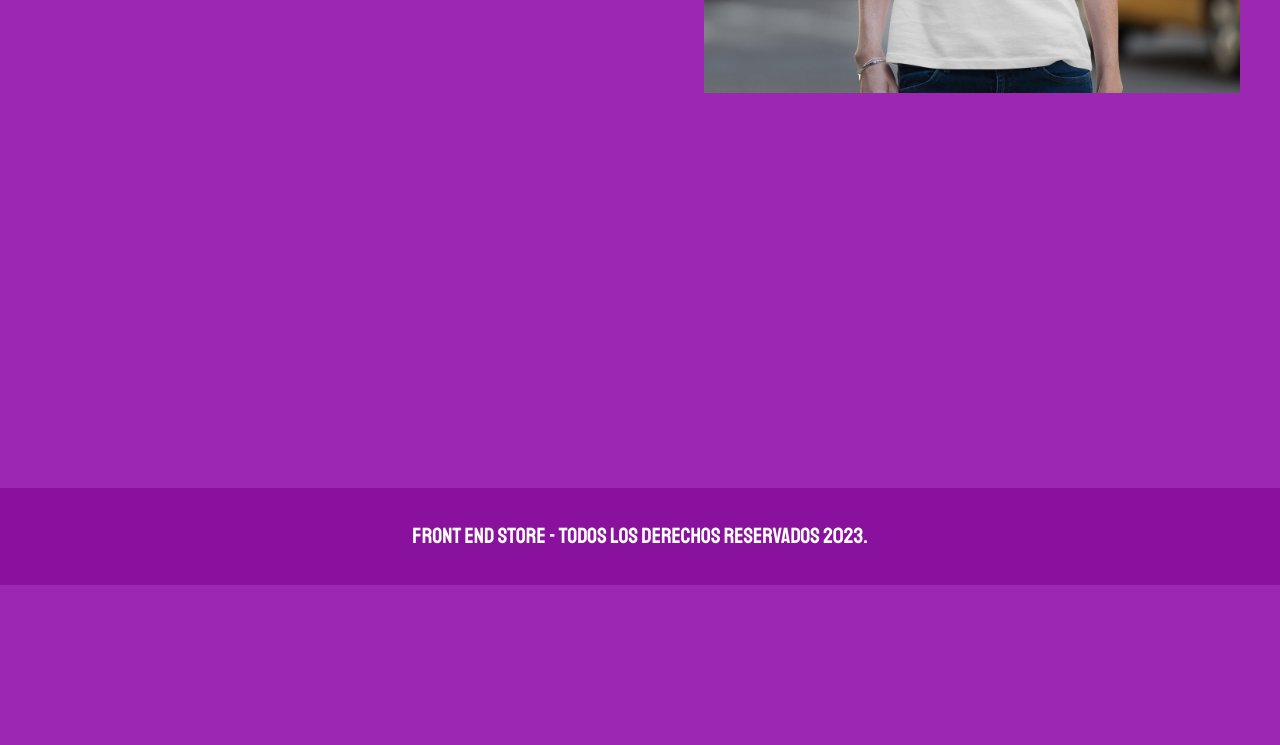
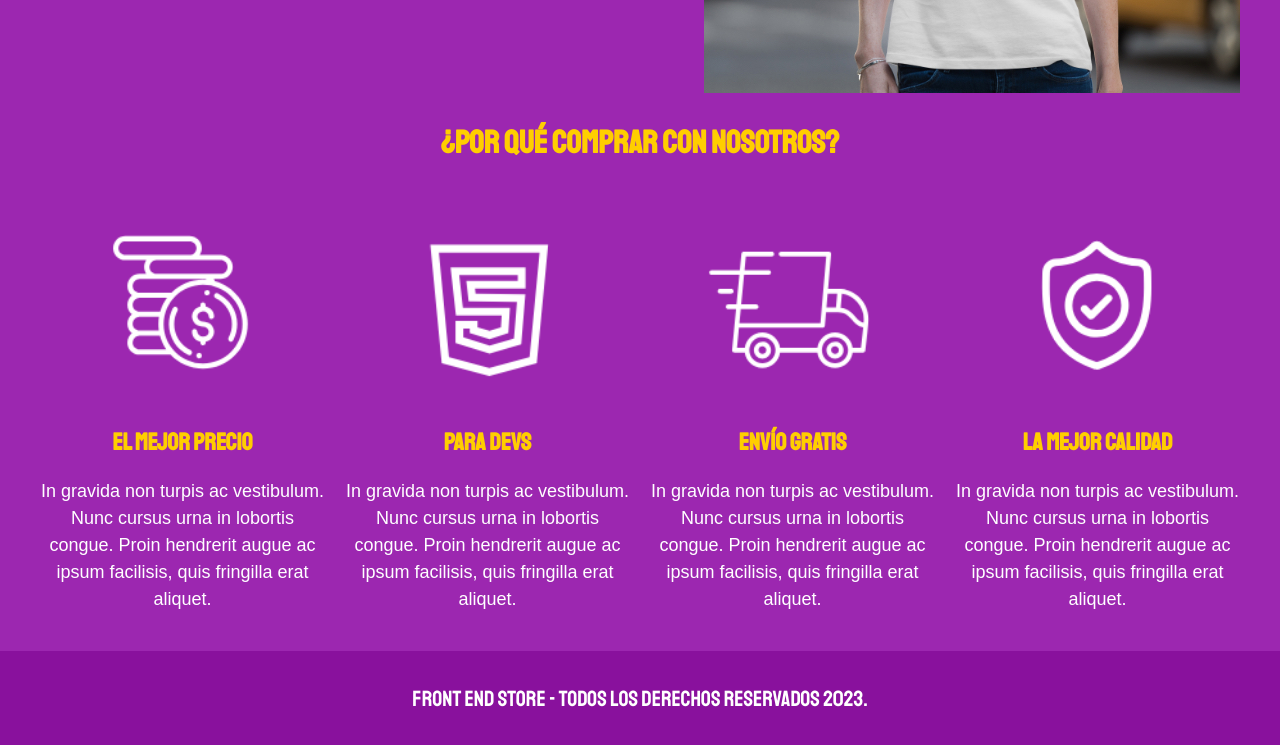
Before and after one commit to MaxEzAy/frontend-store, a plain HTML site: page nosotros.html in a window 1280 px wide. Shown: the part 625-1370 px from the top of the page. Before the commit the page ends 1210 px from the top, so only its background shows below. Drawn offline with Linux system fonts and the light colour scheme.

Commit message:
agregado de la sección de íconos

```diff
--- a/css/style.css
+++ b/css/style.css
@@ -155,7 +155,7 @@ padding: 1rem;
 /* Nosotros */
 .nosotros {
   display: grid;
-  grid-template-rows: repeat(2, 1fr);
+  grid-template-rows: repeat(1, 1fr);
 }
 
 @media (min-width: 768px) {
@@ -173,3 +173,24 @@ padding: 1rem;
     grid-column: 2 / 3;
   }
 }
+
+/* Bloques */
+.bloques {
+  display: grid;
+  grid-template-columns: repeat(2, 1fr);
+  gap: 2rem;
+}
+@media (min-width: 768px) {
+  .bloques {
+  grid-template-columns: repeat(4, 1fr);
+  }
+}
+.bloque {
+  text-align: center;
+}
+.bloque__imagen {
+  width: 100%;
+}
+.bloque__titulo {
+  margin: 0;
+}
--- a/nosotros.html
+++ b/nosotros.html
@@ -34,8 +34,34 @@
             </div>
             <img class="nosotros__imagen" src="./img/nosotros.jpg" alt="imagen nosotros">
         </div>
+    </main>
 
-    </main>
+    <section class="contenedor comprar">
+        <h2 class="comprar__titulo">¿Por qué comprar con nosotros?</h2>
+
+        <div class="bloques">
+            <div class="bloque">
+                <img class="bloque__imagen" src="img/icono_1.png" alt="por qué comprar">
+                <h3 class="bloque__titulo">El Mejor Precio</h3>
+                <p>In gravida non turpis ac vestibulum. Nunc cursus urna in lobortis congue. Proin hendrerit augue ac ipsum facilisis, quis fringilla erat aliquet.</p>
+            </div> <!-- .bloque -->
+            <div class="bloque">
+                <img class="bloque__imagen" src="img/icono_2.png" alt="por qué comprar">
+                <h3 class="bloque__titulo">Para Devs</h3>
+                <p>In gravida non turpis ac vestibulum. Nunc cursus urna in lobortis congue. Proin hendrerit augue ac ipsum facilisis, quis fringilla erat aliquet.</p>
+            </div> <!-- .bloque -->
+            <div class="bloque">
+                <img class="bloque__imagen" src="img/icono_3.png" alt="por qué comprar">
+                <h3 class="bloque__titulo">Envío Gratis</h3>
+                <p>In gravida non turpis ac vestibulum. Nunc cursus urna in lobortis congue. Proin hendrerit augue ac ipsum facilisis, quis fringilla erat aliquet.</p>
+            </div> <!-- .bloque -->
+            <div class="bloque">
+                <img class="bloque__imagen" src="img/icono_4.png" alt="por qué comprar">
+                <h3 class="bloque__titulo">La Mejor Calidad</h3>
+                <p>In gravida non turpis ac vestibulum. Nunc cursus urna in lobortis congue. Proin hendrerit augue ac ipsum facilisis, quis fringilla erat aliquet.</p>
+            </div> <!-- .bloque -->
+        </div> <!-- .bloques -->
+    </section>
 
     <footer class="footer">
         <p class="footer__texto">Front End Store - Todos los derechos Reservados 2023.</p>
```
